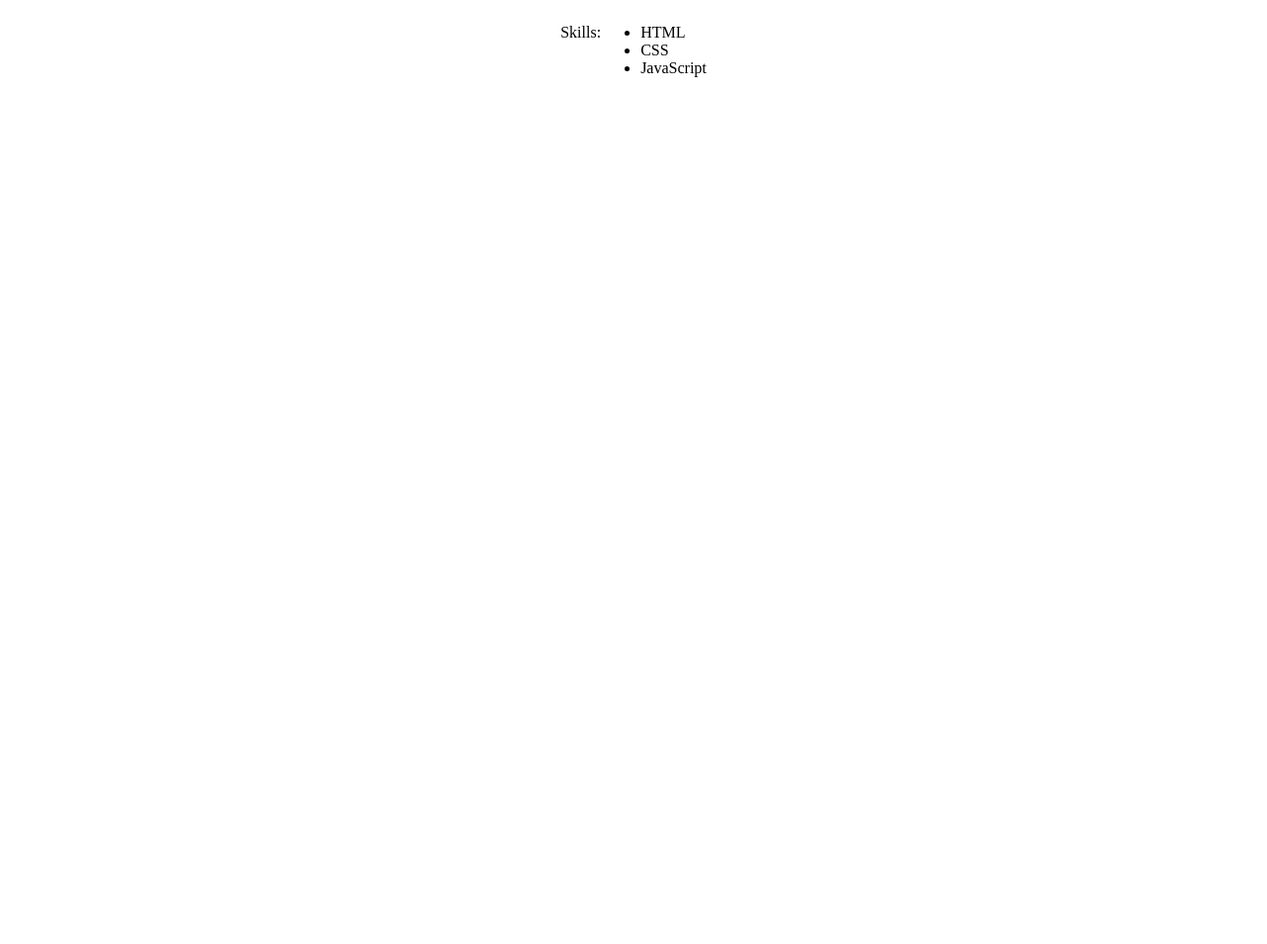
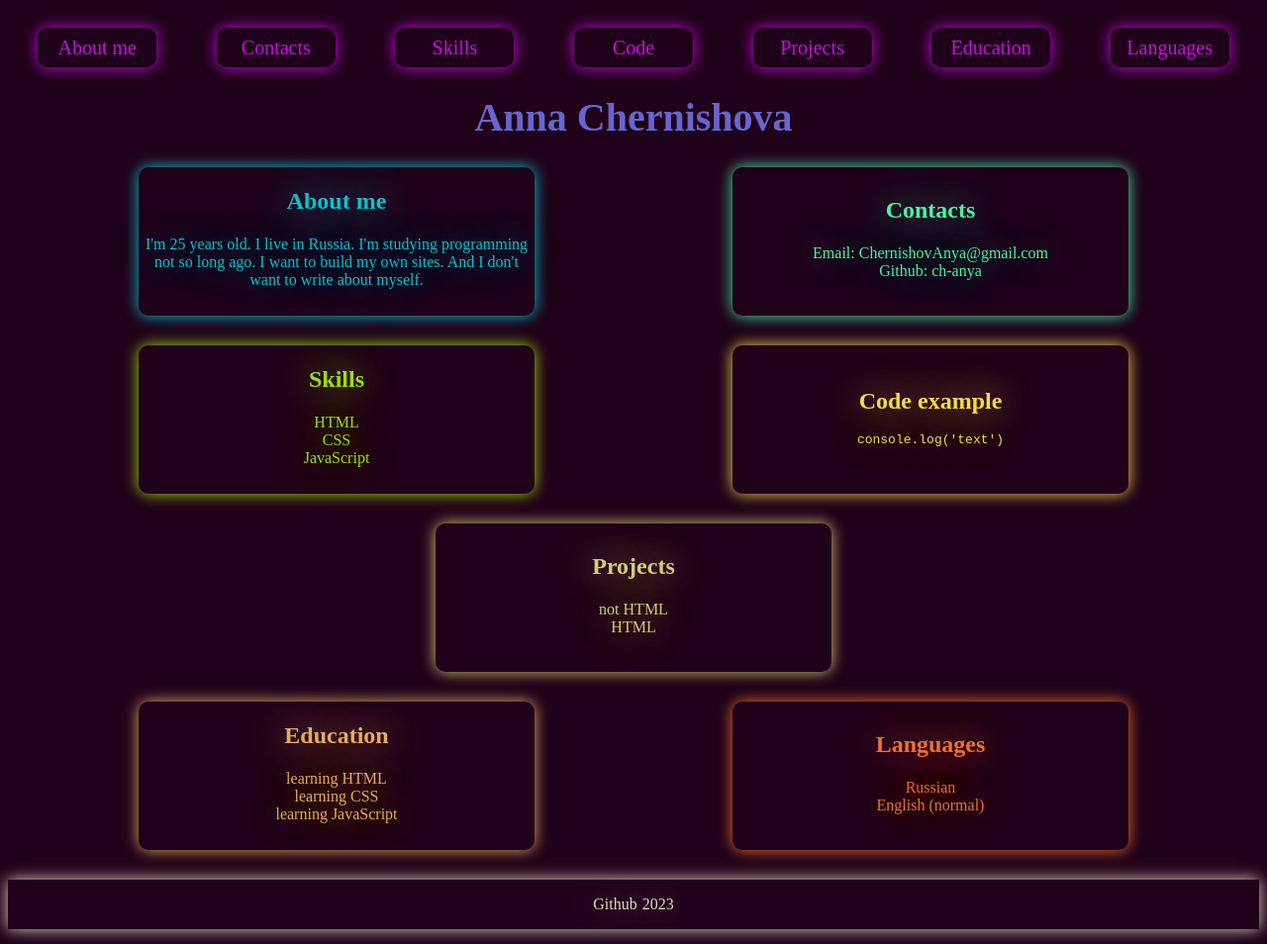
Before and after one commit to Ch-Anya/rsschool-cv, a plain HTML site: page index.html in a window 1280 px wide. Shown: the whole page at 99% size. Before the commit the page ends 800 px from the top, so only its background shows below. Drawn offline with Linux system fonts and the light colour scheme.

Commit message:
feat: add information

```diff
--- a/index.html
+++ b/index.html
@@ -1,5 +1,6 @@
 <!DOCTYPE html>
 <html lang="en">
+
 <head>
     <meta charset="UTF-8">
     <meta http-equiv="X-UA-Compatible" content="IE=edge">
@@ -7,12 +8,82 @@
     <title>Document</title>
     <link rel="stylesheet" href="style.css">
 </head>
+
 <body>
-    <p>Skills:</p>
-    <ul>
-        <li>HTML</li>
-        <li>CSS</li>
-        <li>JavaScript</li>
-    </ul>
+    <header>
+        <nav>
+            <a href="#about" class="link">About me</a>
+            <a href="#contacts" class="link">Contacts</a>
+            <a href="#skills" class="link">Skills</a>
+            <a href="#code" class="link">Code</a>
+            <a href="#projects" class="link">Projects</a>
+            <a href="#education" class="link">Education</a>
+            <a href="#languages" class="link">Languages</a>
+        </nav>
+    </header>
+    <main>
+        <div class="container">
+            <h1>Anna Chernishova</h1>
+            <div class="container-about">
+                <section class="about" id="about">
+                    <h2>About me</h2>
+                    <p>I'm 25 years old. I live in Russia. I'm studying programming not so long ago. I want to build my
+                        own sites. And I don't want to write about myself.</p>
+                </section>
+                <section class="contacts" id="contacts">
+                    <h2>Contacts</h2>
+                    <ul>
+                        <li>Email: ChernishovAnya@gmail.com</li>
+                        <li>Github: ch-anya</li>
+                    </ul>
+                </section>
+            </div>
+            <div class="container-code">
+                <section class="skills" id="skills">
+                    <h2>Skills</h2>
+                    <ul>
+                        <li>HTML</li>
+                        <li>CSS</li>
+                        <li>JavaScript</li>
+                    </ul>
+                </section>
+                <section class="code" id="code">
+                    <h2>Code example</h2>
+                    <pre><code>console.log('text')</code></pre>
+                </section>
+            </div>
+            <section class="projects" id="projects">
+                <h2>Projects</h2>
+                <ul>
+                    <li><a href="https://Ch-Anya.github.io/rsschool-cv/cv">not HTML</a></li>
+                    <li><a href="https://Ch-Anya.github.io/rsschool-cv">HTML</a></li>
+                </ul>
+            </section>
+            <div class="container-education">
+                <section class="education" id="education">
+                    <h2>Education</h2>
+                    <ul>
+                        <li>learning HTML</li>
+                        <li>learning CSS</li>
+                        <li>learning JavaScript</li>
+                    </ul>
+                </section>
+                <section class="languages" id="languages">
+                    <h2>Languages</h2>
+                    <ul>
+                        <li>Russian</li>
+                        <li>English (normal)</li>
+                    </ul>
+                </section>
+            </div>
+        </div>
+    </main>
+    <footer>
+        <div class="container-footer">
+            <a href="github.com/ch-anya">Github</a>
+            <p>2023</p>
+        </div>
+    </footer>
 </body>
+
 </html>
--- a/style.css
+++ b/style.css
@@ -1,4 +1,139 @@
-body {
+html {
+  box-sizing: border-box;
+  background-color: #1f0119;
+  color: white;
+}
+
+*,
+*::before,
+*::after {
+  box-sizing: inherit;
+}
+nav {
+  display: flex;
+  justify-content: center;
+}
+.link {
+  width: 120px;
+  height: 40px;
+  display: flex;
+  text-align: center;
+  align-items: center;
+  justify-content: center;
+  margin: 20px auto 0px auto;
+  font-size: 20px;
+  box-shadow: 0px 0px 15px #cd0ae7;
+  color: #cd0ae7;
+  border-radius: 10px;
+}
+.container {
+  max-width: 1200px;
+  margin: 0 auto;
+}
+.container-about {
+  display: flex;
+  margin: auto auto 30px auto;
+}
+.container-code {
     display: flex;
-    justify-content: center;
 }
+h1 {
+  text-align: center;
+  color: #6865cf;
+  font-size: 40px;
+}
+h2 {
+  margin: 10px auto 5px auto;
+}
+.about,
+.contacts,
+.skills,
+.code,
+.projects,
+.education,
+.languages {
+  display: flex;
+  width: 400px;
+  height: 150px;
+  justify-content: center;
+  align-items: center;
+  text-align: center;
+  border-radius: 10px;
+  margin: auto;
+  flex-direction: column;
+}
+
+.about {
+  color: #08c4cb;
+  box-shadow: 0px 0px 15px #08c4cb;
+  text-shadow: 0px 0px 40px;
+}
+.contacts {
+  color: #46f4a4;
+  box-shadow: 0px 0px 15px #46f4a3;
+  text-shadow: 0px 0px 40px;
+}
+ul {
+  padding: 0;
+}
+li {
+  list-style: none;
+}
+.skills {
+  color: #9cdf09;
+  box-shadow: 0px 0px 15px #9cdf09;
+  margin: auto auto 30px auto;
+  text-shadow: 0px 0px 40px;
+}
+.code {
+  color: #f4dc46;
+  box-shadow: 0px 0px 15px #f4dc46;
+  margin: auto auto 30px auto;
+  text-shadow: 0px 0px 40px;
+}
+a {
+  text-decoration: none;
+  color: #d3ce75;
+}
+a:hover {
+    color: #90b1d6;
+}
+
+.container-education {
+  display: flex;
+}
+.projects {
+  color: #d3ce75;
+  box-shadow: 0px 0px 15px #d3ce75;
+  margin: auto auto 30px auto;
+  text-shadow: 0px 0px 40px;
+}
+.education {
+  color: #e4ac5f;
+  box-shadow: 0px 0px 15px #e4ac5f;
+  text-shadow: 0px 0px 40px;
+}
+.languages {
+  color: #ee712e;
+  box-shadow: 0px 0px 15px #ee712e;
+  text-shadow: 0px 0px 40px;
+}
+.container-footer {
+  display: flex;
+  width: 100%;
+  height: 50px;
+  justify-content: center;
+  align-items: center;
+  box-shadow: 0px 0px 15px #e4d8c5;
+  color: #e4d8c5;
+  margin: 30px auto 15px auto;
+  text-shadow: 0px 0px 40px;
+}
+
+.container-footer p {
+  margin: 0px 0px 0px 5px;
+}
+
+.container-footer a {
+  color: #e4d8c5;
+}
```
